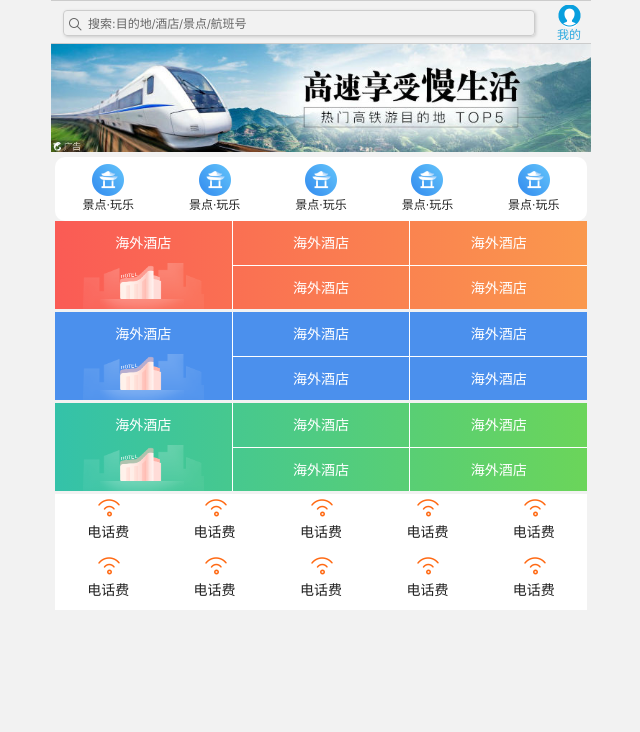
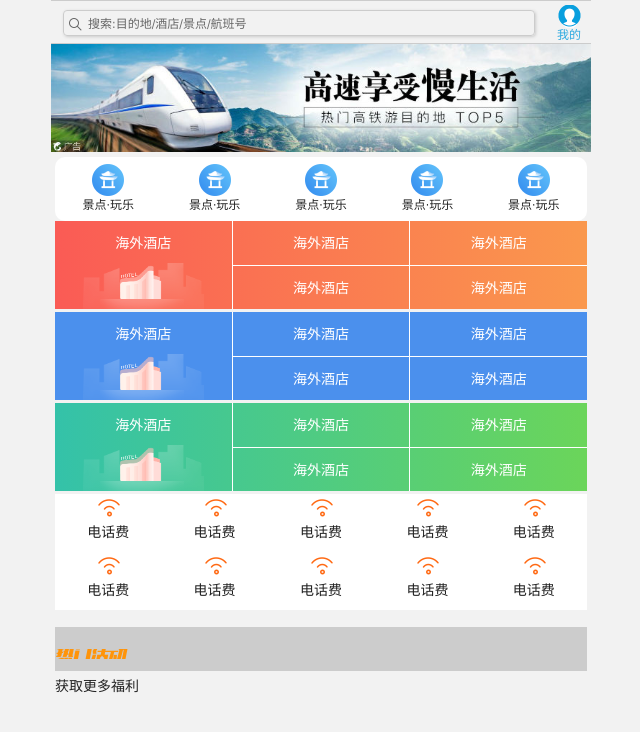
Before and after one commit to sbuteryd/h5_xiecheng, a plain HTML site: page index.html in a window 1280 px wide. Shown: the whole page, without its empty margins (319-959 px from the left). Drawn offline with Linux system fonts and the light colour scheme.

Commit message:
sales-box

```diff
--- a/css/index.css
+++ b/css/index.css
@@ -227,3 +227,32 @@ nav .nav-items:nth-child(2) {
     flex-direction: column;
     align-items: center;
 }
+
+/* 销售模块 */
+.sales-box {
+    /* height: 44px; */
+    background: rgb(224, 205, 205)
+}
+
+.sales-hd {
+    height: 44px;
+    background: #ccc;
+}
+
+.sales-hd h2 {
+    position: relative;
+    text-indent: -9999px;
+    overflow: hidden;
+}
+
+.sales-hd h2::before {
+    display: block;
+    content: '';
+    position: absolute;
+    left: 0;
+    top: 22px;
+    width: 79px;
+    height: 50px;
+    background: url('../images/hot.png') no-repeat 0 -22px;
+    background-size: 79px auto;
+}
--- a/index.html
+++ b/index.html
@@ -151,7 +151,14 @@
                 </a>
             </li>
         </ul>
-
+        <!-- 销售模块 -->
+        <div class="sales-box">
+            <div class="sales-hd">
+                <h2>热门活动</h2>
+                <a class="more">获取更多福利</a>
+            </div>
+            <div class="sales-bd"></div>
+        </div>
     </div>
 </body>
 
```
